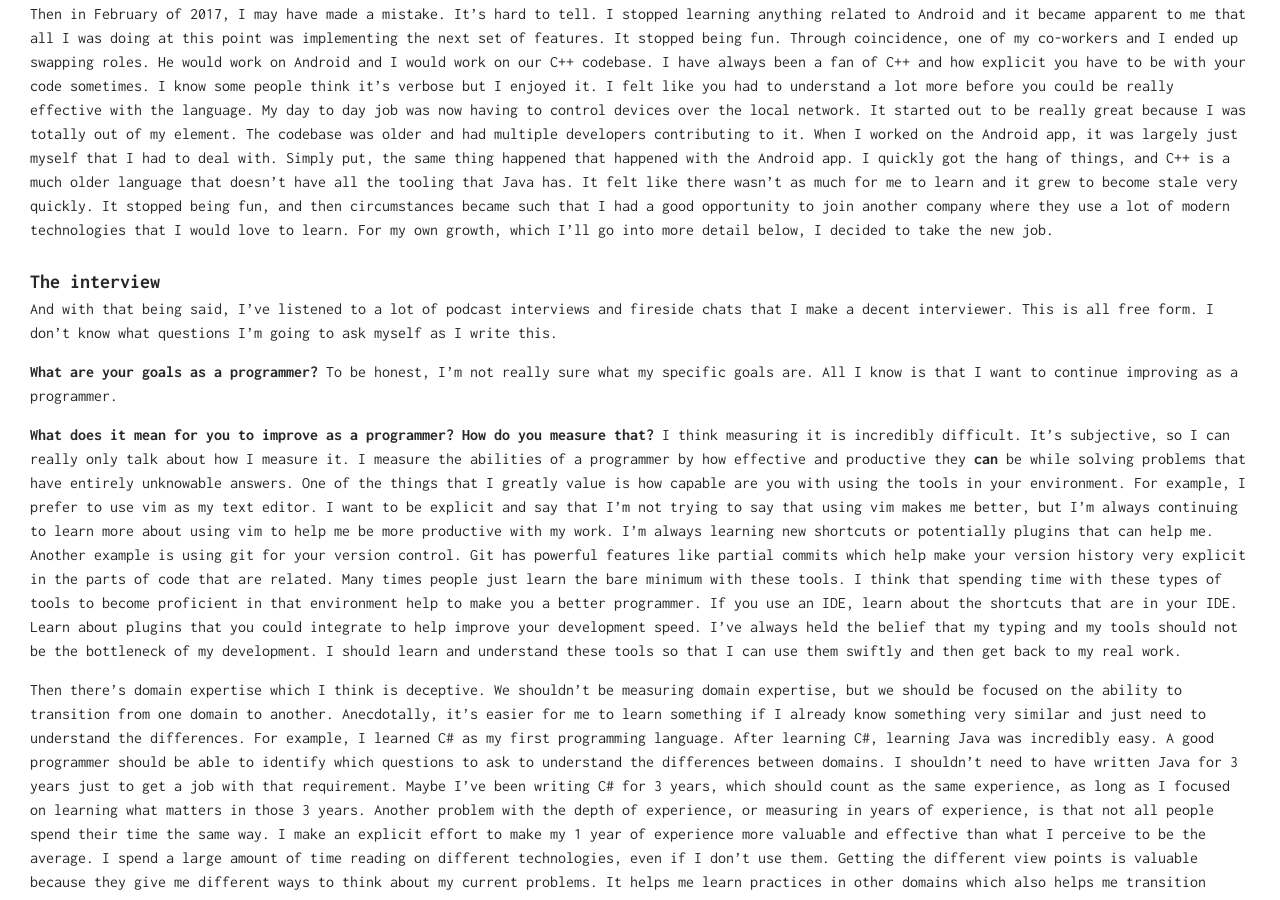
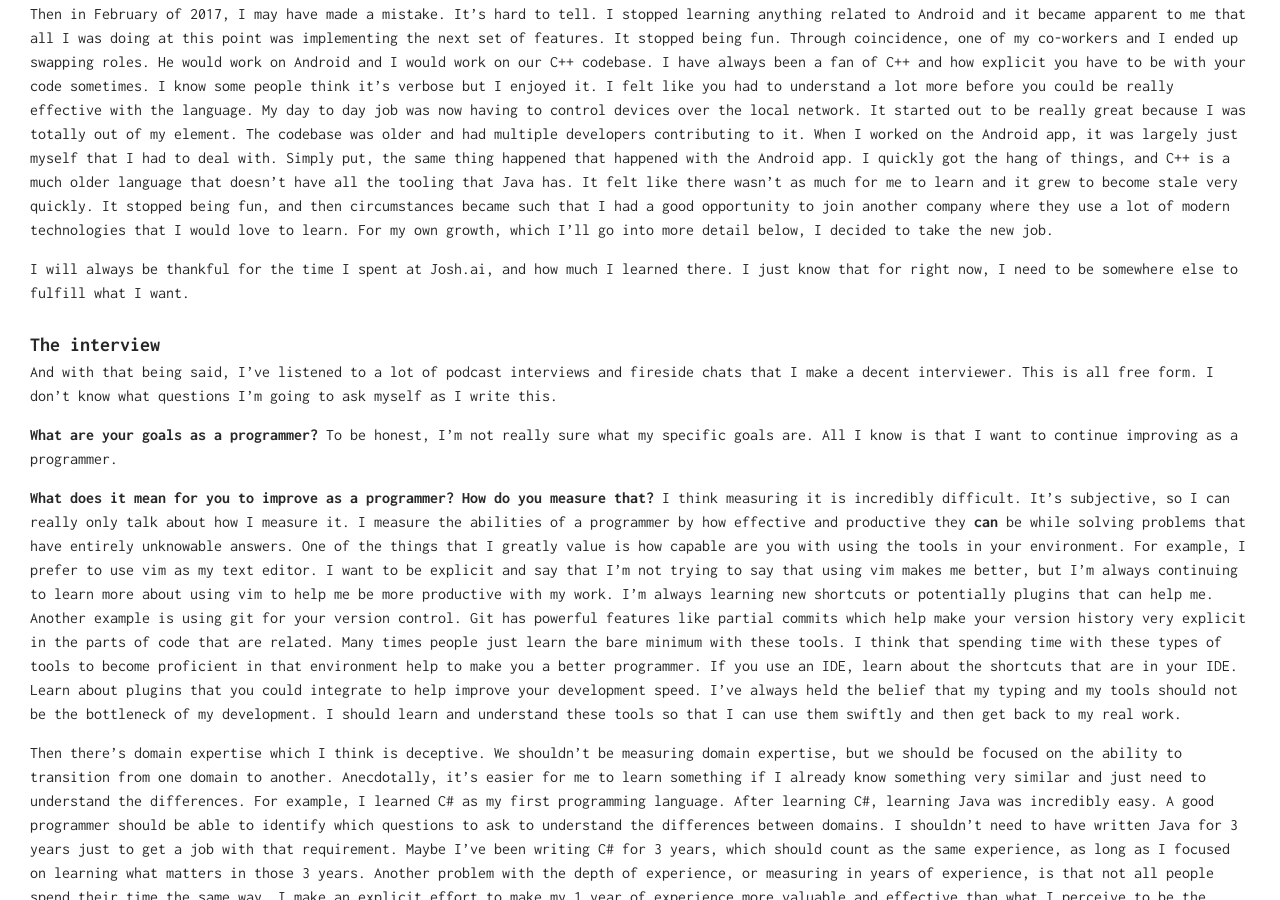
Before and after one commit to abatilo/blog, a Jekyll site: the page built from _posts/2017-07-02-why-i-left-josh.md, in a window 1280 px wide and 900 px high, scrolled down 744 px. Built offline with Jekyll 4.4.1, drawn with Linux system fonts in a browser that asks for light colours.

Commit message:
Added a little tidbit in the Josh post

```diff
--- a/_posts/2017-07-02-why-i-left-josh.md
+++ b/_posts/2017-07-02-why-i-left-josh.md
@@ -13,6 +13,8 @@ In February of 2016, I was repurposed to help work on our Android application. A
 Fast forward to school finishing in the middle of May of 2016 and I become the only full time Android developer. This is where things start to really rocket. I started listening to Fragmented, and Android Developers Backstage which are both incredible podcasts. I subscribed to Caster.io which is an incredible learning resource for Android development. I watched what felt like countless conference talks on all sorts of Android development topics. I picked up RxJava and learned about reactive programming. I learned about compile time annotation processing. I started writing automated tests with JUnit and UI tests with Espresso. I had continuous integration and continuous deployment setup through BuddyBuild and new versions of the app were being distributed through a service called Beta. I learned about concepts of dependency injection. I had to figure out how to log things while they were out in production. I didn't have the console for every person's phone, so I used Crashlytics. This period really gave me a new found respect for developers who work on developer tools. You guys really make my life easier and more productive. I was programming full time for real, for the first time in my life. Internships that I had done before were going to end, so the projects tended to be small. This time, there was no end in sight. I just had to keep on writing code every single day. It was amazing. I was learning so much, I could hardly contain myself.
 
 Then in February of 2017, I may have made a mistake. It's hard to tell. I stopped learning anything related to Android and it became apparent to me that all I was doing at this point was implementing the next set of features. It stopped being fun. Through coincidence, one of my co-workers and I ended up swapping roles. He would work on Android and I would work on our C++ codebase. I have always been a fan of C++ and how explicit you have to be with your code sometimes. I know some people think it's verbose but I enjoyed it. I felt like you had to understand a lot more before you could be really effective with the language. My day to day job was now having to control devices over the local network. It started out to be really great because I was totally out of my element. The codebase was older and had multiple developers contributing to it. When I worked on the Android app, it was largely just myself that I had to deal with. Simply put, the same thing happened that happened with the Android app. I quickly got the hang of things, and C++ is a much older language that doesn't have all the tooling that Java has. It felt like there wasn't as much for me to learn and it grew to become stale very quickly. It stopped being fun, and then circumstances became such that I had a good opportunity to join another company where they use a lot of modern technologies that I would love to learn. For my own growth, which I'll go into more detail below, I decided to take the new job.
+
+I will always be thankful for the time I spent at Josh.ai, and how much I learned there. I just know that for right now, I need to be somewhere else to fulfill what I want.
 
 # The interview
 
```
